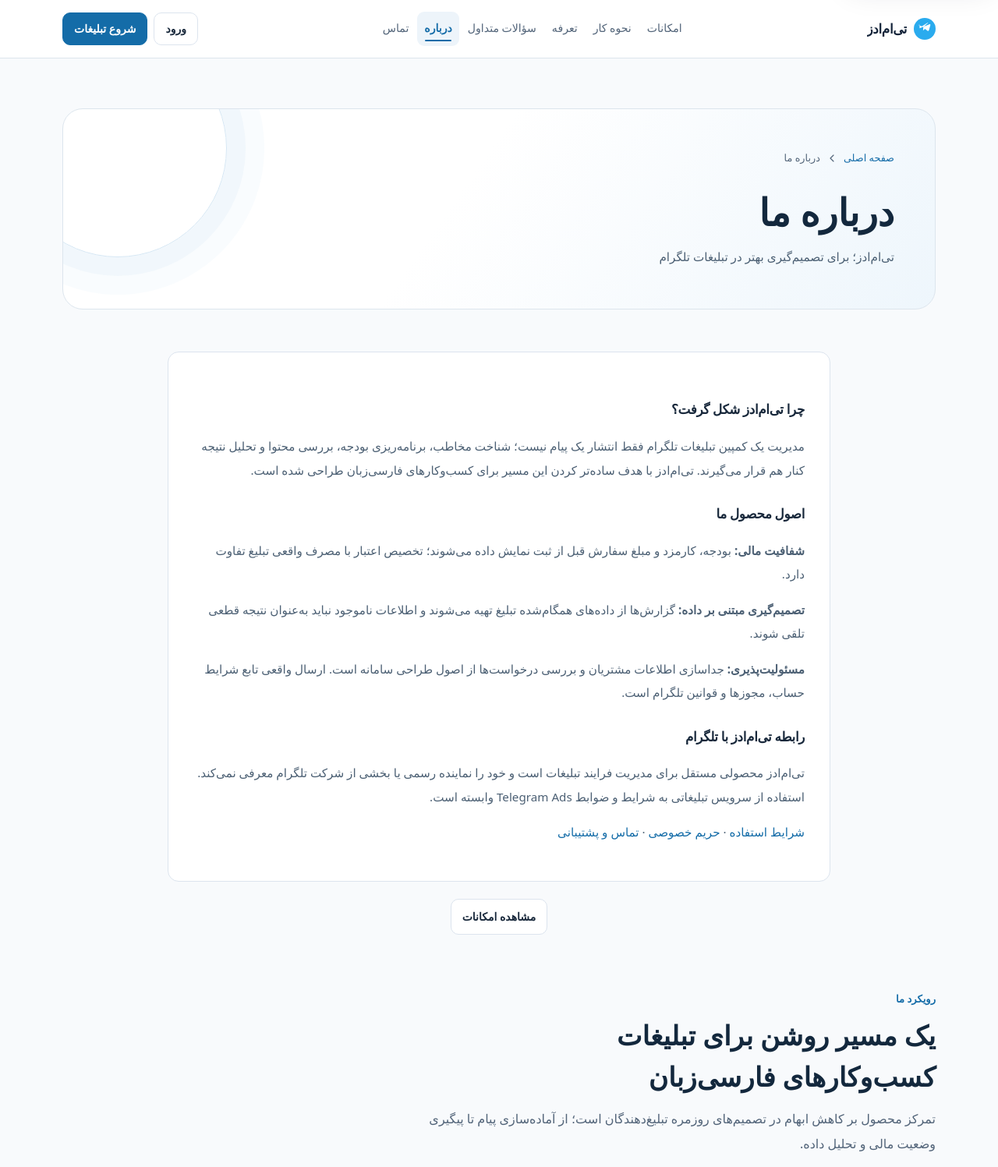
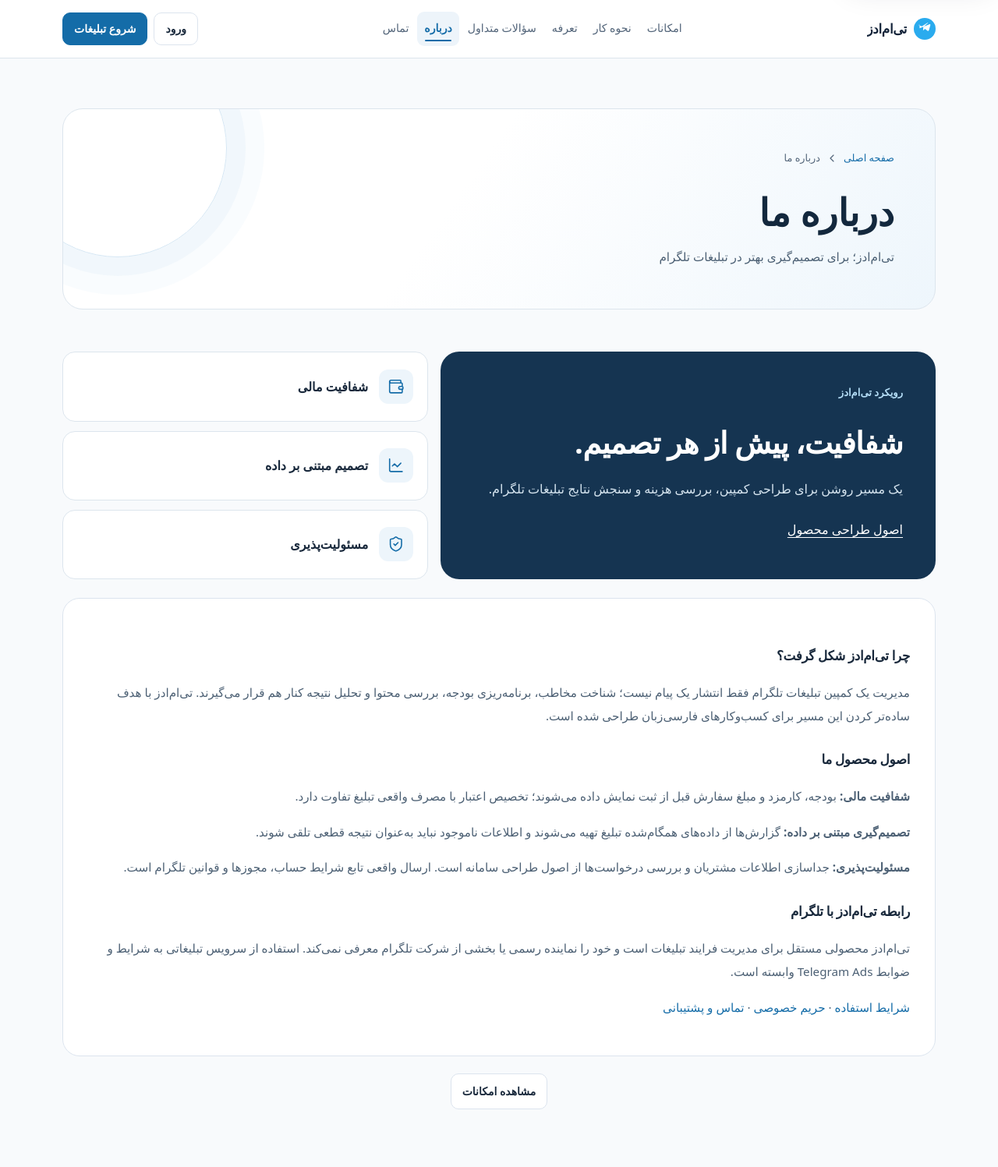
Before and after one commit to qashqaeii/TMADS, a Django app: page /about/ in a window 1280 px wide. Shown: the top 1497 px of the page at 78% size. Run offline with Django 5.2, Linux system fonts and the light colour scheme; parts of the project's set-up code (start-up, migrations or seed data) failed here and were passed over; some libraries are stand-ins or nearby versions; some web fonts are replaced.

Commit message:
style(about): editorial trust narrative and distinct principles

```diff
--- a/static/css/public-premium.css
+++ b/static/css/public-premium.css
@@ -129,3 +129,17 @@
 .ui-final.pp-faq .ui-public-faq details[open] summary{color:var(--pp-blue)}
 .pp-faq .ui-faq-help{border-radius:18px;background:linear-gradient(145deg,#fff,#edf5fb);border-color:var(--pp-line);box-shadow:none;padding:24px}
 @media(min-width:901px){.pp-faq .ui-faq-help{position:sticky;top:94px}}
+
+
+
+.pp-about .pp-about-intro{display:grid;grid-template-columns:minmax(0,1.15fr) minmax(0,.85fr);gap:16px;margin-block-end:24px}
+.pp-about-statement{background:#153451;color:#fff;border-radius:24px;padding:clamp(24px,4vw,42px);display:grid;align-content:center;gap:14px}
+.pp-about-statement .ui-editorial-kicker{color:#b3dcf5}
+.pp-about-statement h2{font-size:clamp(1.5rem,3vw,2.4rem);margin:0;line-height:1.6}
+.pp-about-statement p{color:#d5e4ef;margin:0;line-height:1.9}
+.pp-about-statement a{color:#fff;text-decoration:underline;text-underline-offset:4px;min-height:44px;display:inline-flex;align-items:center}
+.pp-about-principles{display:grid;gap:12px}
+.pp-about-principles>div{display:flex;align-items:center;gap:14px;background:#fff;border:1px solid var(--pp-line);border-radius:16px;padding:18px}
+.pp-about-principles>div>span{background:var(--pp-soft);color:var(--pp-blue);display:grid;place-items:center;width:44px;height:44px;border-radius:12px;flex:none}
+.ui-final.pp-about .ui-public-reading{max-width:none;border-radius:22px}
+@media(max-width:720px){.pp-about .pp-about-intro{grid-template-columns:minmax(0,1fr)}}
--- a/templates/public/about.html
+++ b/templates/public/about.html
@@ -1,9 +1,10 @@
 {% extends "public_base.html" %}
 {% block title %}درباره — {{ PRODUCT_NAME }}{% endblock %}
+{% block public_page_class %} pp-about{% endblock %}
 {% block content %}
 {% include "includes/public_hero.html" with title="درباره ما" subtitle="تی‌ام‌ادز؛ برای تصمیم‌گیری بهتر در تبلیغات تلگرام" show_subtitle=1 compact=1 %}
 <section class="section public-section container">
-  <article class="card card-pad legal-prose ui-public-reading">
+  <div class="pp-about-intro"><div class="pp-about-statement" data-pp-reveal><span class="ui-editorial-kicker">رویکرد تی‌ام‌ادز</span><h2>شفافیت، پیش از هر تصمیم.</h2><p>یک مسیر روشن برای طراحی کمپین، بررسی هزینه و سنجش نتایج تبلیغات تلگرام.</p><a href="#product-principles">اصول طراحی محصول</a></div><div class="pp-about-principles" data-pp-reveal><div><span>{% include "includes/lucide_icon.html" with name="wallet" size="md" %}</span><strong>شفافیت مالی</strong></div><div><span>{% include "includes/lucide_icon.html" with name="line-chart" size="md" %}</span><strong>تصمیم مبتنی بر داده</strong></div><div><span>{% include "includes/lucide_icon.html" with name="shield-check" size="md" %}</span><strong>مسئولیت‌پذیری</strong></div></div></div><article class="card card-pad legal-prose ui-public-reading" data-pp-reveal>
     <h2>چرا تی‌ام‌ادز شکل گرفت؟</h2><p>مدیریت یک کمپین تبلیغات تلگرام فقط انتشار یک پیام نیست؛ شناخت مخاطب، برنامه‌ریزی بودجه، بررسی محتوا و تحلیل نتیجه کنار هم قرار می‌گیرند. تی‌ام‌ادز با هدف ساده‌تر کردن این مسیر برای کسب‌وکارهای فارسی‌زبان طراحی شده است.</p>
     <h2>اصول محصول ما</h2><p><strong>شفافیت مالی:</strong> بودجه، کارمزد و مبلغ سفارش قبل از ثبت نمایش داده می‌شوند؛ تخصیص اعتبار با مصرف واقعی تبلیغ تفاوت دارد.</p>
     <p><strong>تصمیم‌گیری مبتنی بر داده:</strong> گزارش‌ها از داده‌های همگام‌شده تبلیغ تهیه می‌شوند و اطلاعات ناموجود نباید به‌عنوان نتیجه قطعی تلقی شوند.</p>
```
